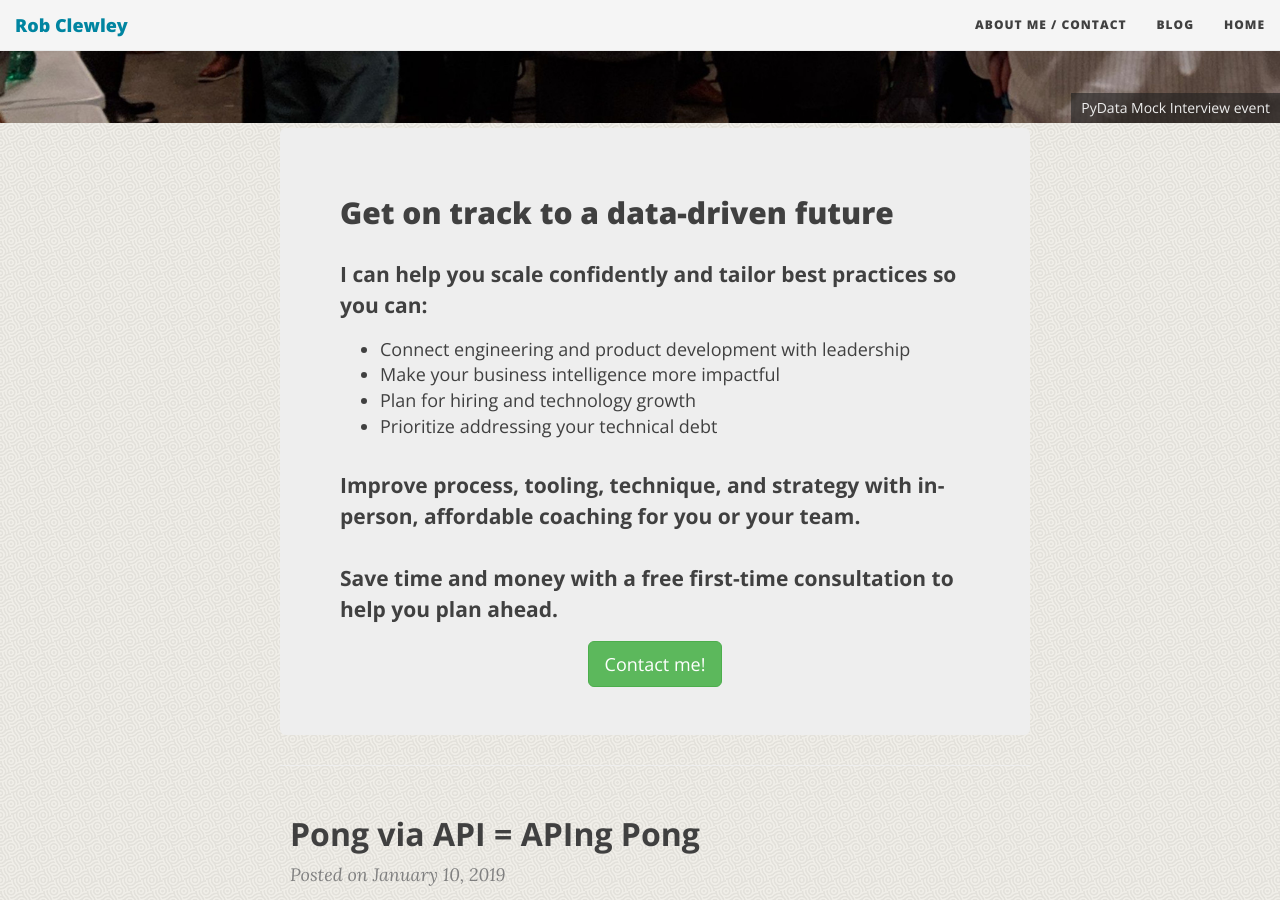
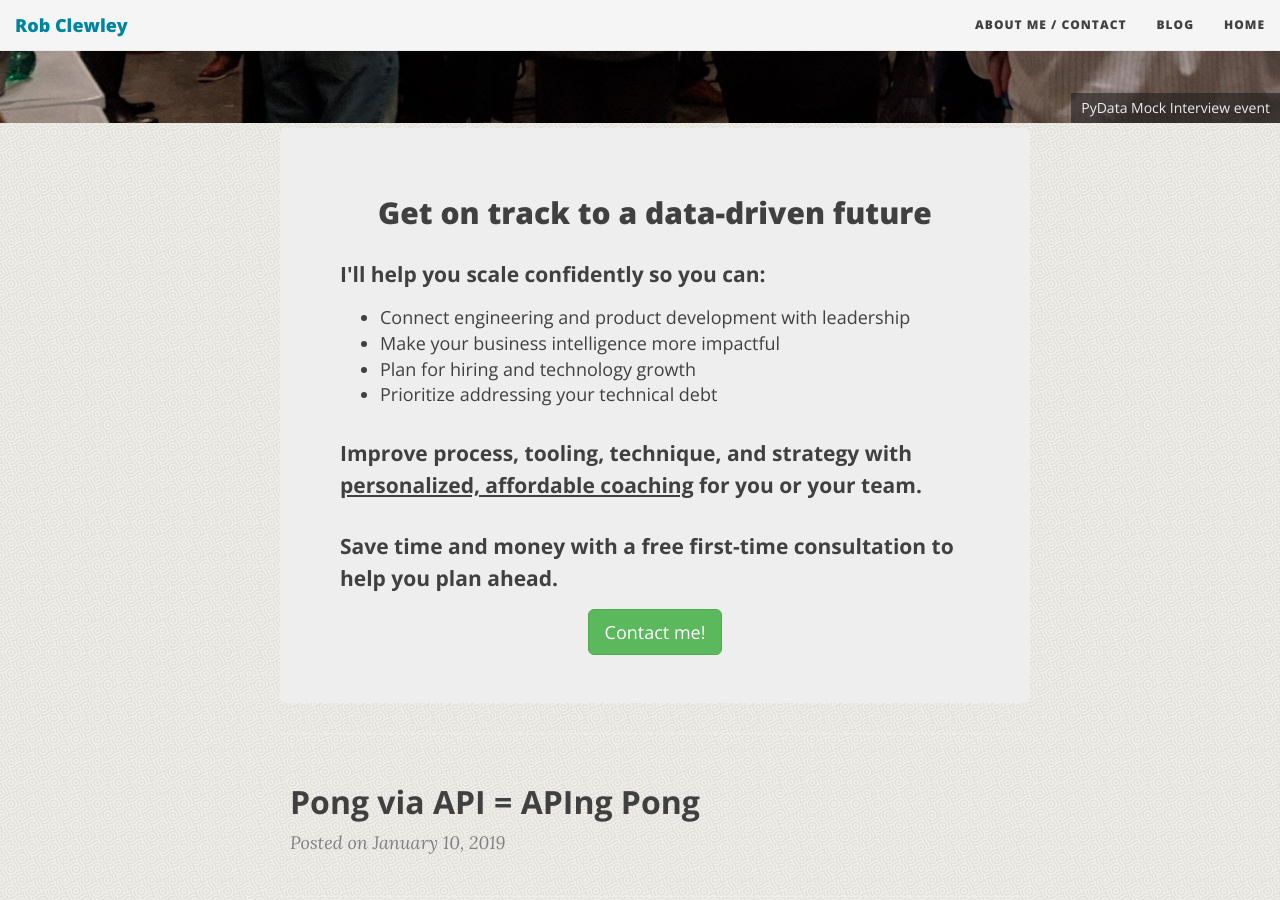
Before and after one commit to robclewley/robclewley.github.io, a Jekyll site: the page built from index.html, in a window 1280 px wide and 900 px high, scrolled down 420 px. Built offline with Jekyll 4.4.1, drawn with Linux system fonts in a browser that asks for light colours; nearby versions of some CDN libraries; the list of posts is cut into pages by our own code.

Commit message:
Update index.html

```diff
--- a/index.html
+++ b/index.html
@@ -22,8 +22,8 @@ bigimg:
     <div class="row">
       <div class="col-lg-8 col-md-10">
         <div class="main-explain-area jumbotron">
-          <h2>Get on track to a data-driven future</h2>
-    <p><strong>I can help you scale confidently and tailor best practices so you can:</strong>
+          <center><h2>Get on track to a data-driven future</h2></center>
+    <p><strong>I'll help you scale confidently so you can:</strong>
       <ul>
       <li>Connect engineering and product development with leadership
       <li>Make your business intelligence more impactful
@@ -31,7 +31,7 @@ bigimg:
       <li>Prioritize addressing your technical debt
     </ul>
     </p>
-    <p><strong>Improve process, tooling, technique, and strategy with in-person, affordable coaching for you or your team.
+    <p><strong>Improve process, tooling, technique, and strategy with <u>personalized, affordable coaching</u> for you or your team.
     </strong></p>
     <p><strong>Save time and money with a free first-time consultation to help you plan ahead.
     </strong></p>
```
